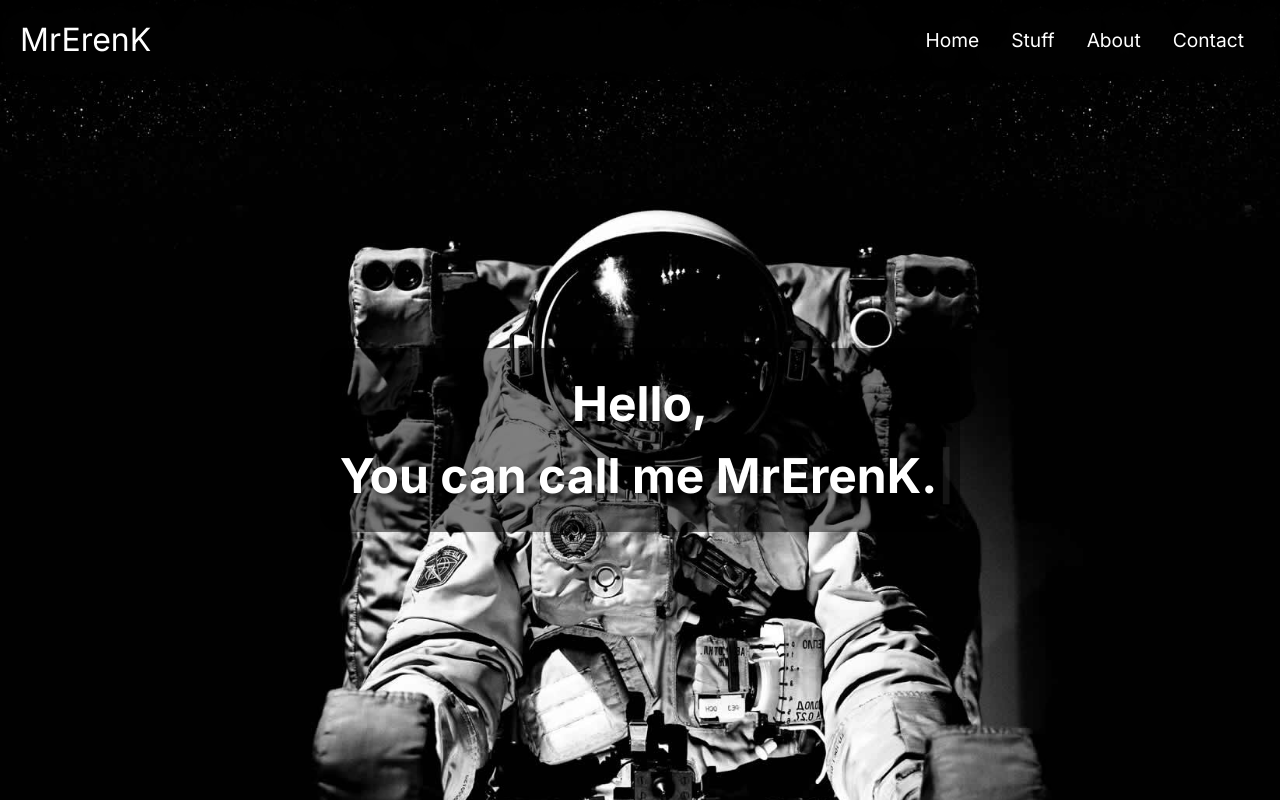
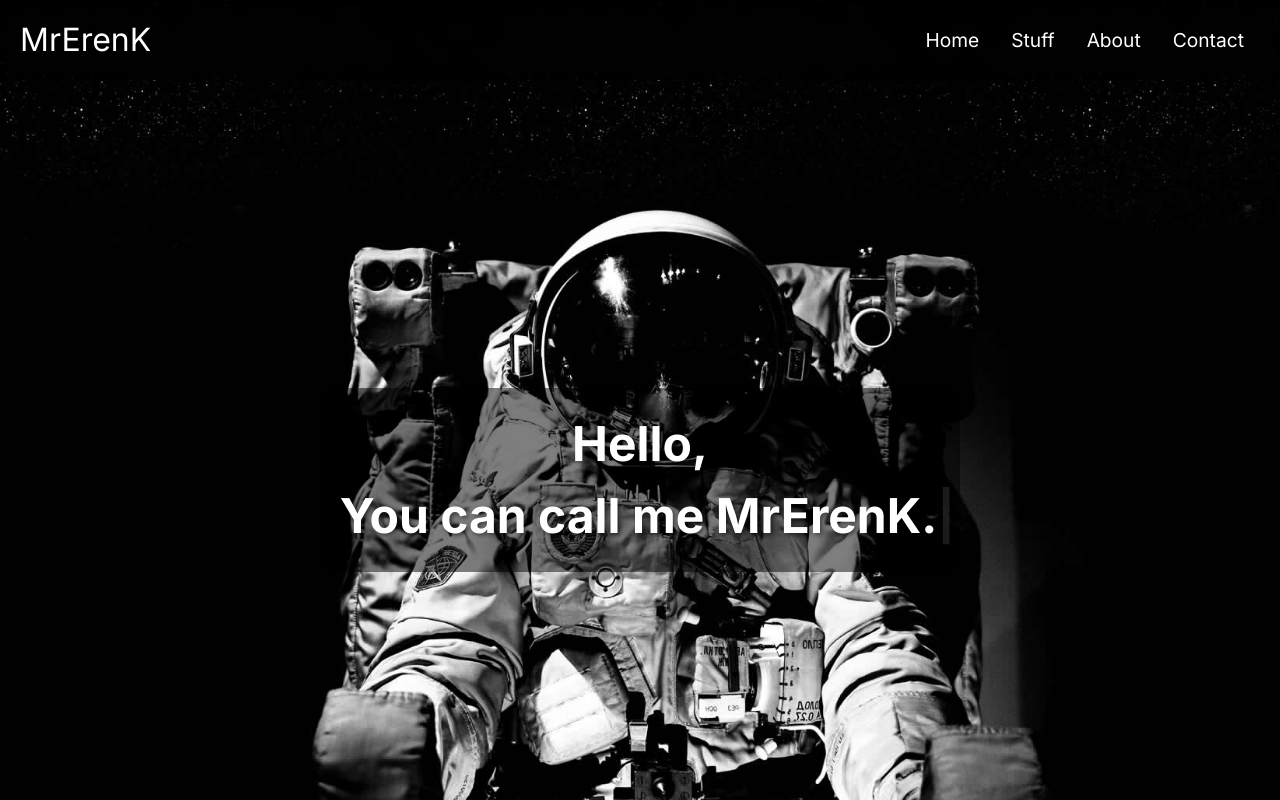
Before and after one commit to MrErenK/nextjs, a Next.js app: page /home in a window 1280 px wide. Built offline with nearby package versions, Linux system fonts and the light colour scheme.

Commit message:
refactor: Remove unused Loading module and update Loading component
The unused Loading module has been removed from the codebase. And instead added PageTransition component to be updated because using loading component in root directory does not seem to work in Next.js v14.

```diff
--- a/src/app/loading.tsx
+++ b/src/app/components/Loading.tsx
@@ -1,7 +1,6 @@
 import React from 'react';
 import styles from './Loading.module.css';
 
-// TODO: Fix global loading spinner on production builds
 export default function Loading() {
   return (
     <div className={styles.loadingContainer}>
--- /dev/null
+++ b/src/app/components/PageTransition.module.css
@@ -0,0 +1,8 @@
+.pageTransition {
+    opacity: 0;
+    transition: opacity 300ms ease-in-out;
+  }
+
+  .pageTransitionEnter {
+    opacity: 1;
+  }
--- /dev/null
+++ b/src/app/components/PageTransition.tsx
@@ -0,0 +1,33 @@
+'use client';
+
+import { useEffect, useState } from 'react';
+import { usePathname } from 'next/navigation';
+import Loading from './Loading';
+import styles from './PageTransition.module.css';
+
+export default function PageTransition({ children }: { children: React.ReactNode }) {
+  const pathname = usePathname();
+  const [isLoading, setIsLoading] = useState(false);
+  const [isEntered, setIsEntered] = useState(false);
+
+  useEffect(() => {
+    setIsLoading(true);
+    setIsEntered(false);
+    const loadingTimeout = setTimeout(() => {
+      setIsLoading(false);
+      setIsEntered(true);
+    }, 20);
+
+    return () => clearTimeout(loadingTimeout);
+  }, [pathname]);
+
+  if (isLoading) {
+    return <Loading />;
+  }
+
+  return (
+    <div className={`${styles.pageTransition} ${isEntered ? styles.pageTransitionEnter : ''}`}>
+      {children}
+    </div>
+  );
+}
--- a/src/app/home/Home.module.css
+++ b/src/app/home/Home.module.css
@@ -1,6 +1,6 @@
 .pageWrapper {
   position: relative;
-  min-height: 100%;
+  min-height: 100vh;
   display: flex;
   flex-direction: column;
   animation: fadeIn 1s ease-in-out;
--- a/src/app/layout.tsx
+++ b/src/app/layout.tsx
@@ -1,5 +1,5 @@
 import { Metadata, Viewport } from 'next'
-import React from 'react'
+import React, { Suspense } from 'react'
 import { Inter } from 'next/font/google'
 import './styles/globals.css'
 import Navbar from './components/Navbar';
@@ -7,6 +7,8 @@ import { Providers } from './providers'
 import { SpeedInsights } from "@vercel/speed-insights/next"
 import { config } from '@fortawesome/fontawesome-svg-core'
 import '@fortawesome/fontawesome-svg-core/styles.css'
+import Loading from './components/Loading'
+import PageTransition from './components/PageTransition'
 
 config.autoAddCss = false
 
@@ -50,7 +52,11 @@ export default function RootLayout({
           <Providers>
             <Navbar />
             <main className="flex-grow relative">
-              {children}
+              <Suspense fallback={<Loading />}>
+                <PageTransition>
+                  {children}
+                </PageTransition>
+              </Suspense>
               <SpeedInsights />
             </main>
           </Providers>
```
Also changed, not shown: src/app/components/Loading.module.css (renamed from src/app/Loading.module.css).
